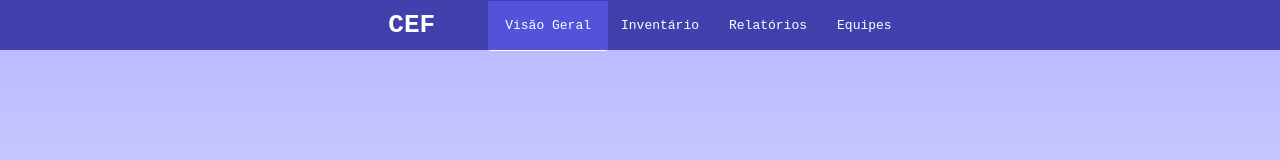
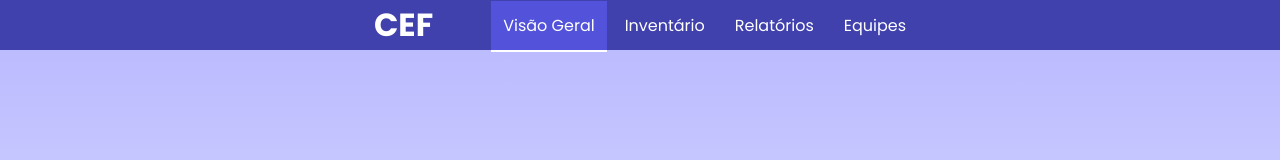
Before and after one commit to JaooO0974629/CEF, a plain HTML site: page index.html in a window 1280 px wide. Shown: the top 160 px of the page. Drawn offline with Linux system fonts and the light colour scheme.

Commit message:
Add files via upload

```diff
--- a/equipes/equipes.css
+++ b/equipes/equipes.css
@@ -1,13 +1,15 @@
+@import url('https://fonts.googleapis.com/css2?family=Poppins:wght@100;200;300;400;500;600;700;800;900&display=swap');
+
 * {
     margin: 0;
     padding: 0;
-    font-family: monospace;
     box-sizing: border-box;
 }
 
 body {
     background-image: linear-gradient(to bottom, rgb(183, 183, 255), white);
     height: 100vh;
+    font-family: poppins;
 }
 
 header {
@@ -37,6 +39,6 @@ a {
 
 .sslct {
     background-color: rgb(82, 82, 218);
-    outline: solid 17px rgb(82, 82, 218);
-    box-shadow: 0px 2px 0px 16px white;
+    outline: solid 12px rgb(82, 82, 218);
+    box-shadow: 0px 2px 0px 12px white;
 }
--- a/invtentario/inventario.css
+++ b/invtentario/inventario.css
@@ -1,13 +1,15 @@
+@import url('https://fonts.googleapis.com/css2?family=Poppins:wght@100;200;300;400;500;600;700;800;900&display=swap');
+
 * {
     margin: 0;
     padding: 0;
-    font-family: monospace;
     box-sizing: border-box;
 }
 
 body {
     background-image: linear-gradient(to bottom, rgb(183, 183, 255), white);
     height: 100vh;
+    font-family: poppins;
 }
 
 header {
@@ -37,6 +39,6 @@ a {
 
 .sslct {
     background-color: rgb(82, 82, 218);
-    outline: solid 17px rgb(82, 82, 218);
-    box-shadow: 0px 2px 0px 16px white;
+    outline: solid 12px rgb(82, 82, 218);
+    box-shadow: 0px 2px 0px 12px white;
 }
--- a/relatorio/relatorios.css
+++ b/relatorio/relatorios.css
@@ -1,13 +1,15 @@
+@import url('https://fonts.googleapis.com/css2?family=Poppins:wght@100;200;300;400;500;600;700;800;900&display=swap');
+
 * {
     margin: 0;
     padding: 0;
-    font-family: monospace;
     box-sizing: border-box;
 }
 
 body {
     background-image: linear-gradient(to bottom, rgb(183, 183, 255), white);
     height: 100vh;
+    font-family: poppins;
 }
 
 header {
@@ -37,6 +39,6 @@ a {
 
 .sslct {
     background-color: rgb(82, 82, 218);
-    outline: solid 17px rgb(82, 82, 218);
-    box-shadow: 0px 2px 0px 16px white;
+    outline: solid 12px rgb(82, 82, 218);
+    box-shadow: 0px 2px 0px 12px white;
 }
--- a/style.css
+++ b/style.css
@@ -1,13 +1,15 @@
+@import url('https://fonts.googleapis.com/css2?family=Poppins:wght@100;200;300;400;500;600;700;800;900&display=swap');
+
 * {
     margin: 0;
     padding: 0;
-    font-family: monospace;
     box-sizing: border-box;
 }
 
 body {
     background-image: linear-gradient(to bottom, rgb(183, 183, 255), white);
     height: 100vh;
+    font-family: poppins;
 }
 
 header {
@@ -37,6 +39,6 @@ a {
 
 .sslct {
     background-color: rgb(82, 82, 218);
-    outline: solid 17px rgb(82, 82, 218);
-    box-shadow: 0px 2px 0px 16px white;
+    outline: solid 12px rgb(82, 82, 218);
+    box-shadow: 0px 2px 0px 12px white;
 }
```
